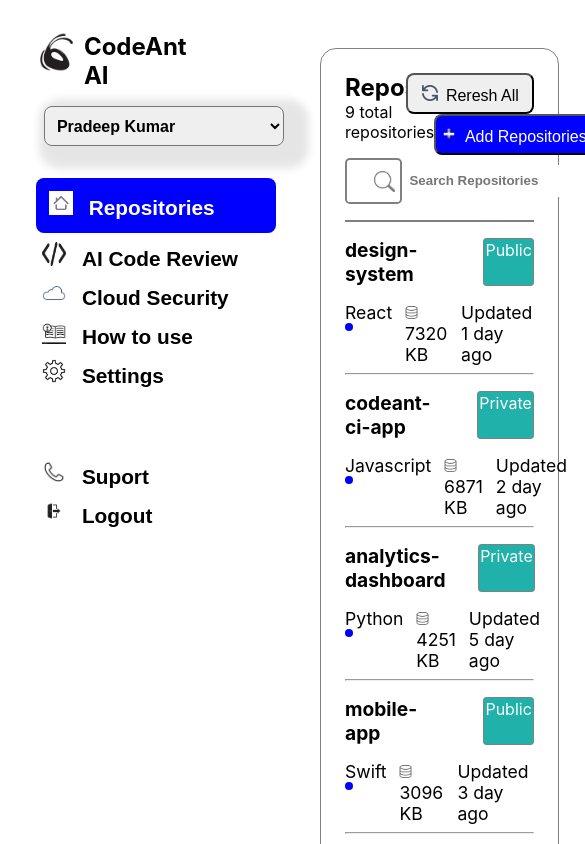
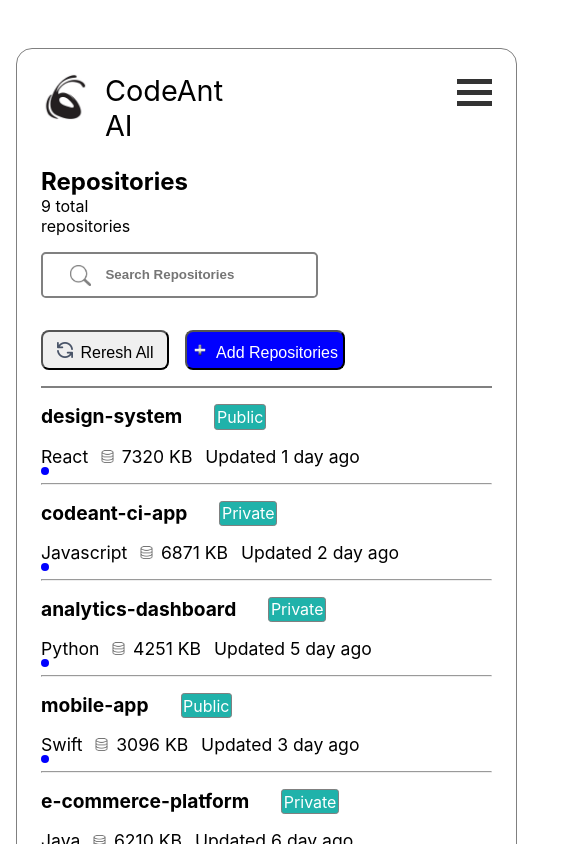
Before and after one commit to Pradeepltr/figma_app, a React (Create React App) app: page /home in a window 390 px wide. Shown: the top 844 px of the page, 585 px wide, since content can reach past the window. Built offline with nearby package versions, Linux system fonts and the light colour scheme.

Commit message:
Add some responsive for mobile view

```diff
--- a/src/CSS/Home.css
+++ b/src/CSS/Home.css
@@ -15,3 +15,14 @@
     width: 70%;
     margin-bottom: 3rem;
 }
+@media only screen and (max-width: 877px) {
+    .leftChild{
+        position: relative;
+        display: none;
+    }
+    .rightChild{
+        margin-top: 3rem;
+        margin-bottom: 3rem;
+    }
+
+}
--- a/src/CSS/RightContainerHome.css
+++ b/src/CSS/RightContainerHome.css
@@ -17,6 +17,7 @@
     font-weight: bold;
 }
 .serachField{
+    width: fit-content;
     margin-bottom: 1rem;
     margin-top: 1rem;
     display: flex;
@@ -51,6 +52,8 @@
     padding:0.4rem 0.2rem;
 }
 #AddRepo{
+    margin-top: 1rem;
+    margin-bottom: 1rem;
     border-radius: 0.5rem;
     margin-left: 2rem;
     font-size: 1rem;
@@ -116,3 +119,63 @@
     height: 0.8rem;
     width: 0.8rem;
 }
+.rightHeadMobile{
+    display: flex;
+    margin-bottom: 1.5rem;
+}
+.NameMobileview{
+    font-size: 1.8rem;
+    margin-left: 1rem;
+}
+#RighticonMobileView{
+    height: 3rem;
+    width: 3rem;
+}
+.MobileView{
+    display: none;
+}
+.ThreeLineButton {
+    margin-left:45%;
+    display: inline-block;
+    cursor: pointer;
+  }
+  .b1, .b2, .b3 {
+    width: 35px;
+    height: 5px;
+    background-color: #333;
+    margin: 6px 0;
+    transition: 0.4s;
+  }
+  .change .b1 {
+    transform: translate(0, 11px) rotate(-45deg);
+  }
+
+  .change .b2 {opacity: 0;}
+
+  .change .b3 {
+    transform: translate(0, -11px) rotate(45deg);
+  }
+  @media only screen and (max-width: 877px) {
+
+    .MobileView{
+        display: flex;
+    }
+    .rightHeading{
+        display: flex;
+        flex-direction: column;
+        border-bottom: 2px solid gray;
+        text-align: left;
+        justify-content: left;
+    }
+    .rightHomeContainer{
+        width: 28.2rem;
+        margin-left: -19rem;
+    }
+    .rightSection{
+        text-align: left;
+
+    }
+    #AddRepo{
+        margin-left: 1rem;
+    }
+}
--- a/src/Components/Home/RightContainer.js
+++ b/src/Components/Home/RightContainer.js
@@ -4,6 +4,7 @@
 import plusIcon from '../../Image/plusIcon.png'
 import sizeIcon from '../../Image/databeIcon.png'
 import React, {useState} from 'react'
+import imgSrc from '../../Image/codeant_ai_logo.jpeg'
 function RightContainerHome(){
     const RepoData=[
         {
@@ -91,6 +92,19 @@
     }
     return(
         <div className='rightHomeContainer'>
+        <div className='MobileView'>
+        <div className='rightHeadMobile'>
+        <div className='icon'>
+        <img src={imgSrc} alt='' id='RighticonMobileView'/>
+        </div>
+        <div className='NameMobileview'>CodeAnt AI</div>
+        </div>
+        <div className='ThreeLineButton'>
+            <div className='b1'></div>
+            <div className='b2'></div>
+            <div className='b3'></div>
+        </div>
+        </div>
         <div className='rightHeading'>
             <div className='leftSection'>
                 <span className='titleNameRight'>Repositories</span><br />
```
